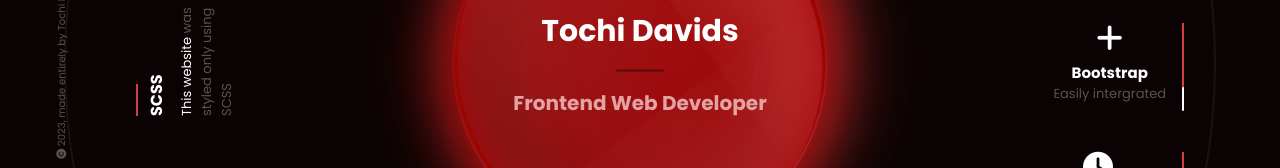
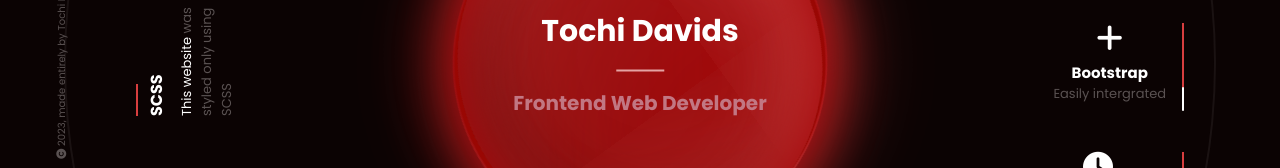
Before and after one commit to tices0/Portfolio, a React (Create React App) app: page / in a window 1280 px wide. Shown: the part 337-505 px from the top of the page. Built offline with nearby package versions, Linux system fonts and the light colour scheme.

Commit message:
homepage done

```diff
--- a/src/styles/styles.css
+++ b/src/styles/styles.css
@@ -96,12 +96,12 @@ body::-webkit-scrollbar {
 }
 #home-page .name-container h2 {
   font-size: 20px;
-  color: #e4a3a3;
+  color: #c27783;
 }
 #home-page .name-container .line {
   width: 3rem;
   height: 2px;
-  background-color: #5a0a0a;
+  background-color: #e4a3a3;
 }
 #home-page .first-outline {
   width: 550px;
--- a/src/styles/styles.scss
+++ b/src/styles/styles.scss
@@ -143,13 +143,13 @@ body {
 
 		h2 {
 			font-size: 20px;
-			color: $light-pink;
+			color: $dark-pink;
 		}
 
 		.line {
 			width: 3rem;
 			height: 2px;
-			background-color: $dark-red;
+			background-color: $light-pink;
 		}
 	}
 
```
Also changed, not shown: 1 other file (tests, documents, lock files or other folders).
